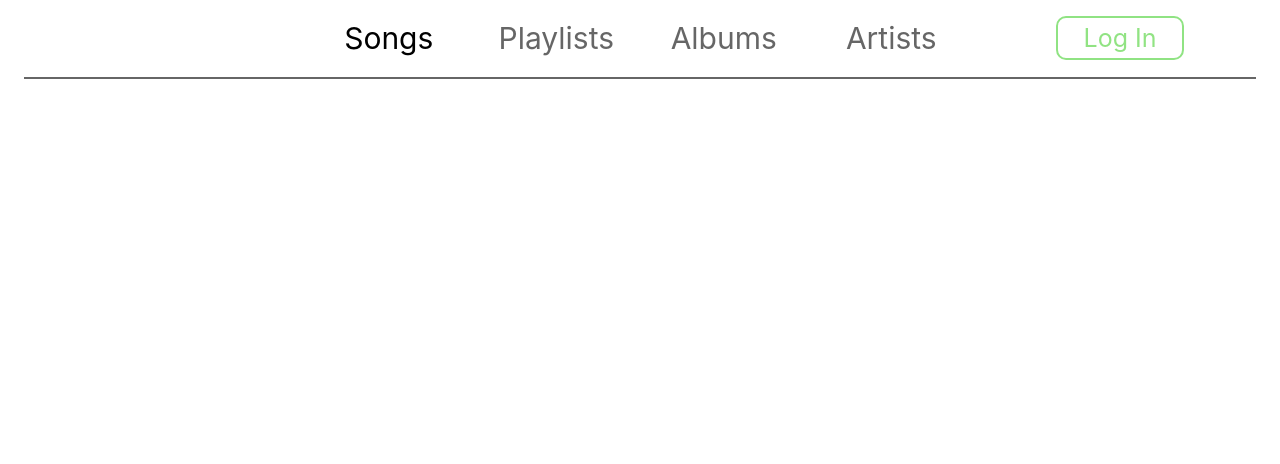
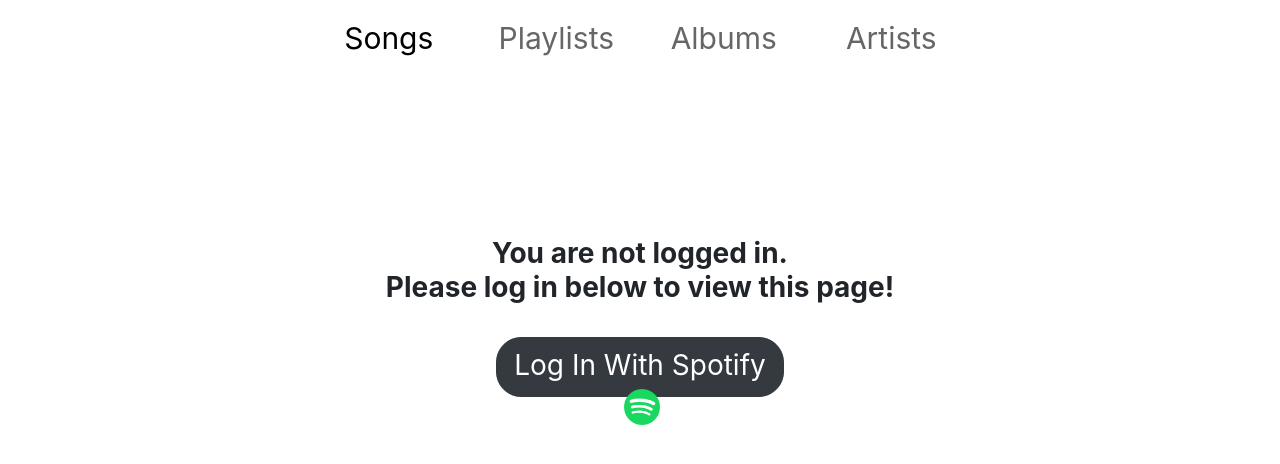
Before and after one commit to jvdberg08/spotify-quickmanager, a Vue app in the folder frontend/: page /songs in a window 1280 px wide. Shown: the top 464 px of the page. Built offline with nearby package versions, Linux system fonts and the light colour scheme.

Commit message:
SPQM-6 Improved design of NavBar, Log In and Log Out buttons and moved Log In button to main content view, which only shows when you are not authorized and authorization is required

```diff
--- a/frontend/src/components/NavBar.vue
+++ b/frontend/src/components/NavBar.vue
@@ -1,8 +1,6 @@
 <template>
-  <b-row>
-    <b-col>
   <b-row class="navbar-container">
-        <b-col class="p-0 py-md-3" cols="12" md="10" lg="6" offset="0" offset-lg="3">
+    <b-col class="p-0 py-md-3" cols="12" md="8" offset-md="1" lg="6" offset-lg="3">
       <b-row class="items-container">
         <b-col cols="12" md="3">
           <router-link class="item" to="/songs" replace>Songs</router-link>
@@ -18,15 +16,12 @@
         </b-col>
       </b-row>
     </b-col>
-        <b-col class="pt-3 p-md-0 mb-3 m-md-0" align-self="center" md="2" xl="3" offset="0" offset-xl="0">
-          <a v-if="this.$store.getters.checkAuthorization" @click="logout" class="logout-button">Log Out</a>
-          <a v-else class="login-button" href="http://127.0.0.1:8000/spotifyauth/authorize">Log In</a>
-        </b-col>
-      </b-row>
-
-      <b-row>
-        <b-col class="mx-4 horizontal-divider"></b-col>
-      </b-row>
+    <b-col class="pt-3 p-md-0 mb-3 m-md-0" align-self="center" cols="12" md="2" xl="3">
+      <b-button v-if="this.$store.getters.checkAuthorization" @click="logout"
+                class="logout-button" size="lg" variant="danger">
+        Log Out
+        <img class="logout-icon ml-2 my-auto" src="../../public/log-out.png" alt="Log Out button"/>
+      </b-button>
     </b-col>
   </b-row>
 </template>
@@ -53,46 +48,19 @@
 
 .navbar-container {
   text-align: center;
-  min-width: 100vw;
-}
-
-.login-button {
-  padding: 0.6vh 2vw;
-  white-space: nowrap;
-
-  text-decoration: none;
-  font-size: 25px;
-
-  border: 2px solid #47D13199;
-  border-radius: 10px;
-  background-color: transparent;
-  color: #47D13199;
-}
-
-.login-button:hover {
-  border-color: #47D131;
-  background-color: transparent;
-  color: #47D131;
+  min-width: 100vw;;
 }
 
 .logout-button {
-  padding: 0.6vh 2vw;
-  white-space: nowrap;
-
-  text-decoration: none;
-  font-size: 25px;
-
-  border: 2px solid #FF1B1BB3;
-  border-radius: 10px;
-  background-color: transparent;
-  color: #FF1B1BB3;
+  min-width: 152px;
+  font-size: 1.4em;
 }
 
-.logout-button:hover {
-  border-color: #FF1B1B;
-  background-color: transparent;
-  color: #FF1B1B;
-  cursor: pointer;
+.logout-icon {
+  height: 24px;
+  width: 24px;
+  -webkit-filter: invert(100%);
+  filter: invert(100%);
 }
 
 .item {
@@ -108,9 +76,4 @@
 .router-link-exact-active {
   color: #000000;
 }
-
-.horizontal-divider {
-  border: 1px solid #00000099;
-}
-
 </style>
--- a/frontend/src/views/PlaylistsTab.vue
+++ b/frontend/src/views/PlaylistsTab.vue
@@ -1,5 +1,5 @@
 <template>
-  <b-row v-if="this.$store.getters.checkAuthorization">
+  <TabBase require-authorization>
     <EditPlaylistModal :id="'edit-playlist-modal'" :playlist="selectedPlaylists[0]" :title="'Edit Playlist'"/>
 
     <b-col class="py-3 px-0 px-sm-5">
@@ -33,7 +33,7 @@
       </DataContainer>
 
     </b-col>
-  </b-row>
+  </TabBase>
 </template>
 
 <script>
@@ -44,6 +44,7 @@
 import MenuDropdownButton from "@/components/MenuDropdownButton"
 import EditPlaylistModal from "@/views/EditPlaylistModal";
 import DataContainer from "@/components/DataContainer";
+import TabBase from "@/views/TabBase";
 
 export default {
 
@@ -51,6 +52,7 @@
   mixins: [util],
 
   components: {
+    TabBase,
     DataContainer,
     Playlist,
     MenuButton,
--- a/frontend/src/views/SongsTab.vue
+++ b/frontend/src/views/SongsTab.vue
@@ -1,5 +1,5 @@
 <template>
-  <b-row v-if="this.$store.getters.checkAuthorization">
+  <TabBase require-authorization>
     <SelectPlaylistModal :id="'add-songs-to-playlist-modal'" :title="'Add Selected Songs to Playlist'"
                          @ok="addSongsToPlaylist"/>
 
@@ -31,7 +31,7 @@
       </DataContainer>
 
     </b-col>
-  </b-row>
+  </TabBase>
 </template>
 
 <script>
@@ -42,6 +42,7 @@
 import MenuDropdownButton from "@/components/MenuDropdownButton";
 import SelectPlaylistModal from "@/views/SelectPlaylistModal";
 import DataContainer from "@/components/DataContainer";
+import TabBase from "@/views/TabBase";
 
 export default {
 
@@ -49,6 +50,7 @@
   mixins: [util],
 
   components: {
+    TabBase,
     Song,
     MenuButton,
     DataContainer,
--- /dev/null
+++ b/frontend/src/views/TabBase.vue
@@ -0,0 +1,45 @@
+<template>
+  <b-row v-if="!requireAuthorization || this.$store.getters.checkAuthorization">
+    <slot/>
+  </b-row>
+  <b-row v-else style="min-height: 60vh">
+    <b-col class="text-center m-auto">
+      <h3><strong>You are not logged in.<br/>Please log in below to view this page!</strong></h3>
+      <b-button class="login-button mt-4" variant="dark" href="http://127.0.0.1:8000/spotifyauth/authorize">
+        Log In With Spotify
+        <img class="login-icon mb-1 ml-1" src="../../public/spotify-icon.png" alt="Log In With Spotify">
+      </b-button>
+    </b-col>
+  </b-row>
+</template>
+
+<script>
+export default {
+  name: "TabBase",
+
+  props: {
+    requireAuthorization: {
+      required: true,
+      type: Boolean
+    }
+  },
+
+  mounted() {
+    console.log(this.requireAuthorization)
+  }
+}
+</script>
+
+<style scoped>
+.login-button {
+  border-radius: 25px;
+  font-size: 1.75rem;
+  width: 22.5vw;
+  height: 7.5vh;
+}
+
+.login-icon {
+  height: 36px;
+  width: 36px;
+}
+</style>
```
Also changed, not shown: frontend/public/log-out.png (added). Lines whose indentation alone changed are shown as unchanged.
